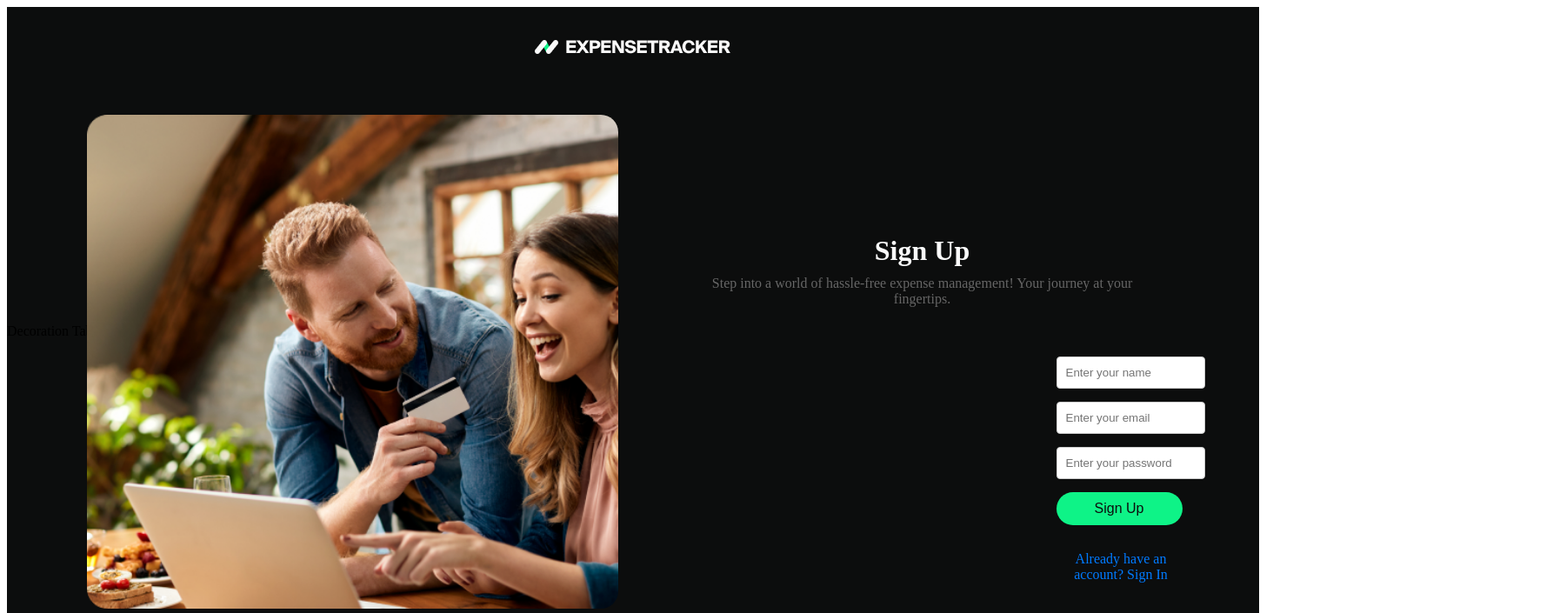
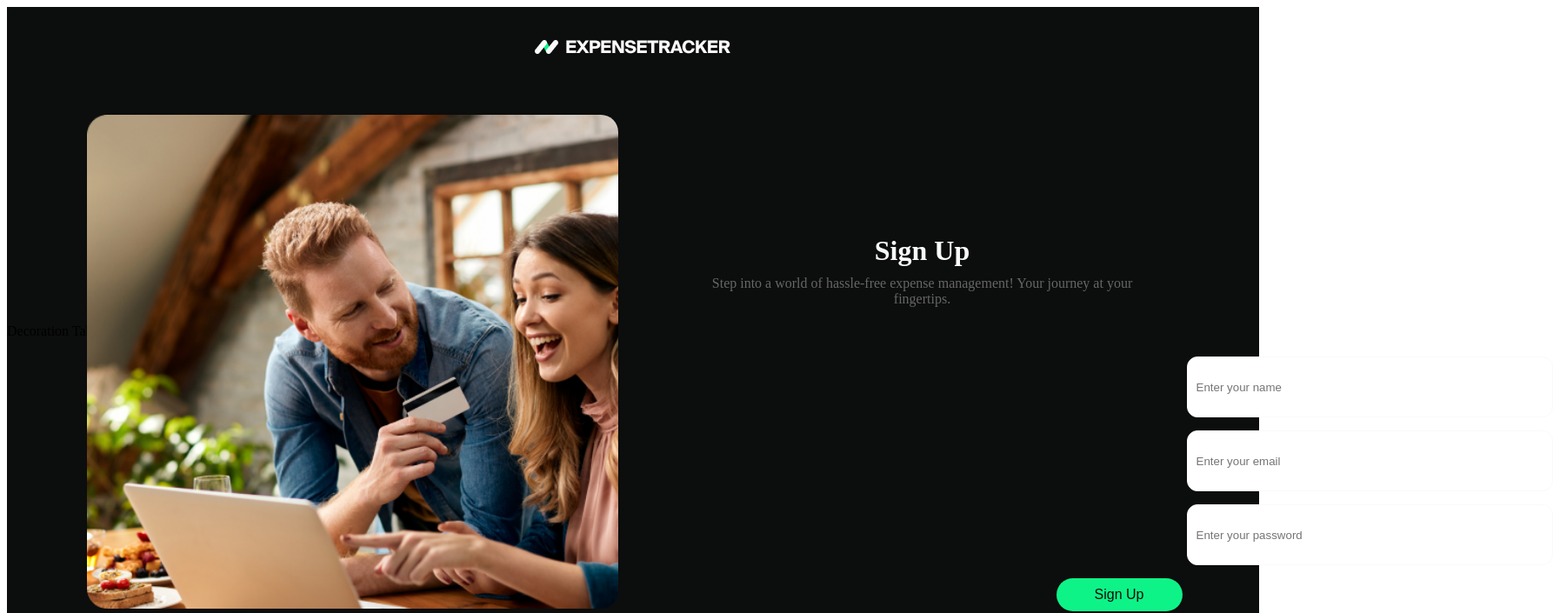
Before and after one commit to Reuelle/expense-tracker, a React (Create React App) app: page /expense-tracker/register in a window 1280 px wide. Shown: the top 705 px of the page at 87% size, 1786 px wide, since content can reach past the window. Built offline with nearby package versions, Linux system fonts and the light colour scheme.

Commit message:
Update AuthForm.module.css

```diff
--- a/src/components/AuthForm/AuthForm.module.css
+++ b/src/components/AuthForm/AuthForm.module.css
@@ -12,13 +12,16 @@
 
 .formGroup {
   margin-bottom: 15px;
+   margin-left: 150px;
+
 }
 
 .formField {
-  width: 100%;
+  width: 399px;
+  height: 48px;
   padding: 10px;
-  border: 1px solid #ccc;
-  border-radius: 4px;
+  border: 1px solid rgb(250, 250, 250);;
+  border-radius: 12px;
 }
 
 .invalid {
@@ -31,11 +34,13 @@
 }
 
 .submitButton {
+  width: 145px;
+  height: 47px;
   padding: 10px;
-  background-color: #007bff;
-  color: white;
+  background-color: #0EF387;
+  color: 0C0D0D#;
   border: none;
-  border-radius: 4px;
+  border-radius: 40px;
   cursor: pointer;
 }
 
```
